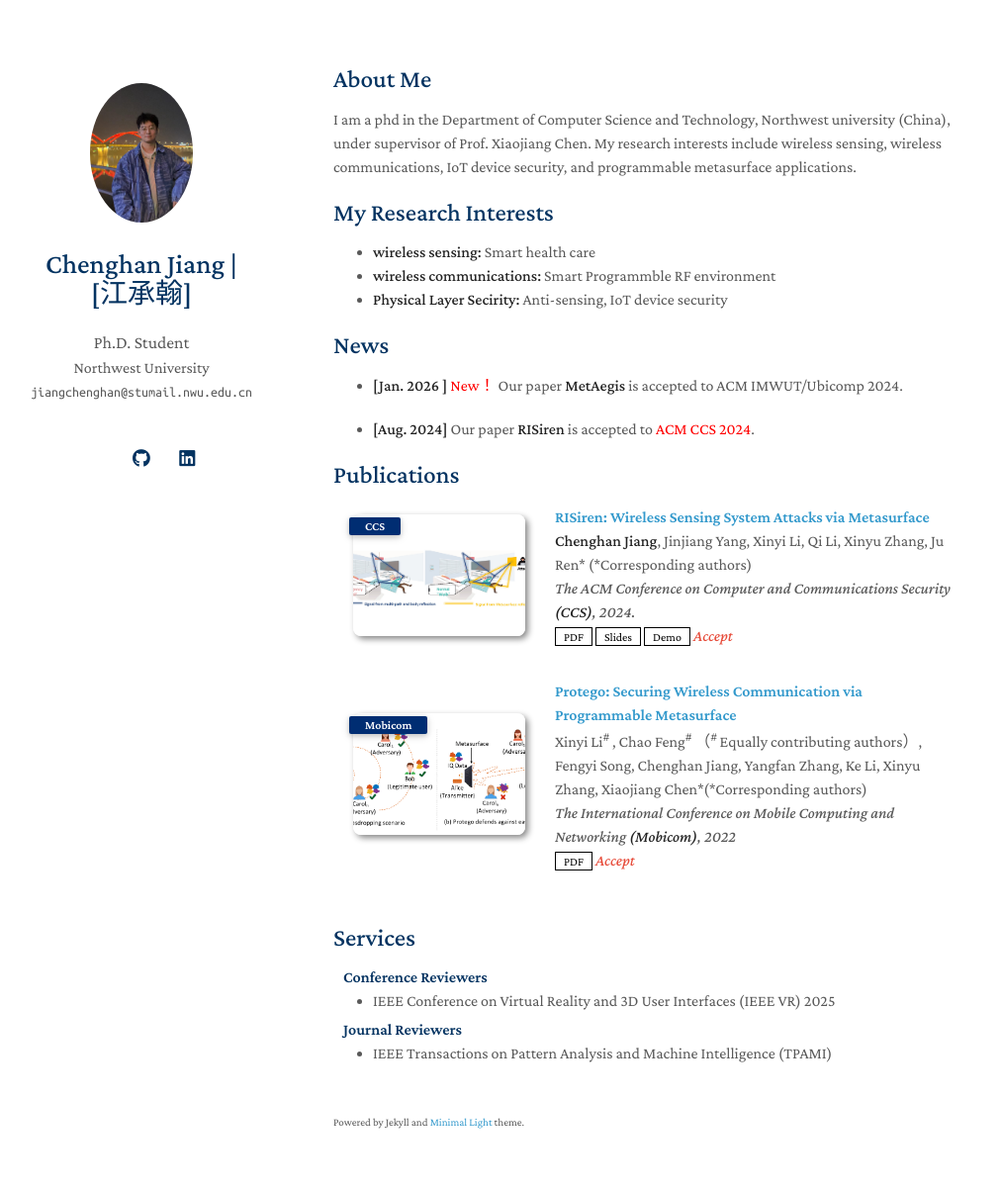
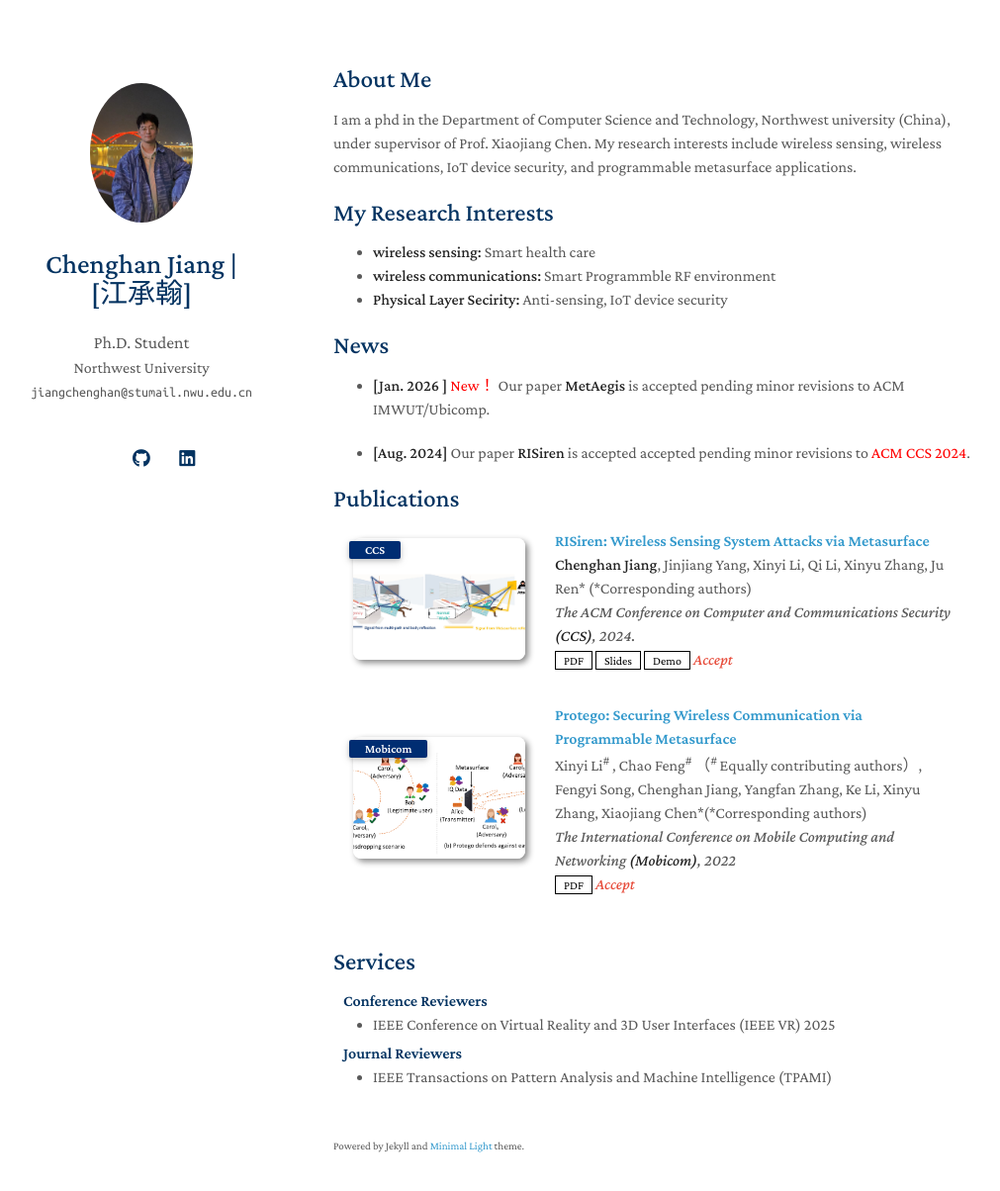
Before and after one commit to HappyChenghan/HappyChenghan.github.io, a Jekyll site: the page built from index.md, in a window 1280 px wide and 1239 px high. Shown: the top 1204 px of the window at 99% size, without its empty margins (133-1144 px from the left). Built offline with Jekyll 4.4.1, drawn with Linux system fonts in a browser that asks for light colours; a style sheet for code colours, icons or effects is not loaded; our own code applies the rules of GitHub Pages for plain Markdown files.

Commit message:
Update index.md

```diff
--- a/index.md
+++ b/index.md
@@ -14,9 +14,9 @@ I am a phd in the Department of Computer Science and Technology, Northwest unive
 
 ## News
 
-- **[Jan. 2026 ]** <span style="color: red;">New！</span> Our paper **MetAegis** is accepted to ACM IMWUT/Ubicomp 2024.
+- **[Jan. 2026 ]** <span style="color: red;">New！</span> Our paper **MetAegis** is accepted pending minor revisions to ACM IMWUT/Ubicomp.
 
-- **[Aug. 2024]** Our paper **RISiren**  is accepted to <span style="color: red;">ACM CCS 2024</span>.
+- **[Aug. 2024]** Our paper **RISiren**  is accepted accepted pending minor revisions to <span style="color: red;">ACM CCS 2024</span>.
 
 
 {% include_relative _includes/publications.md %}
```
